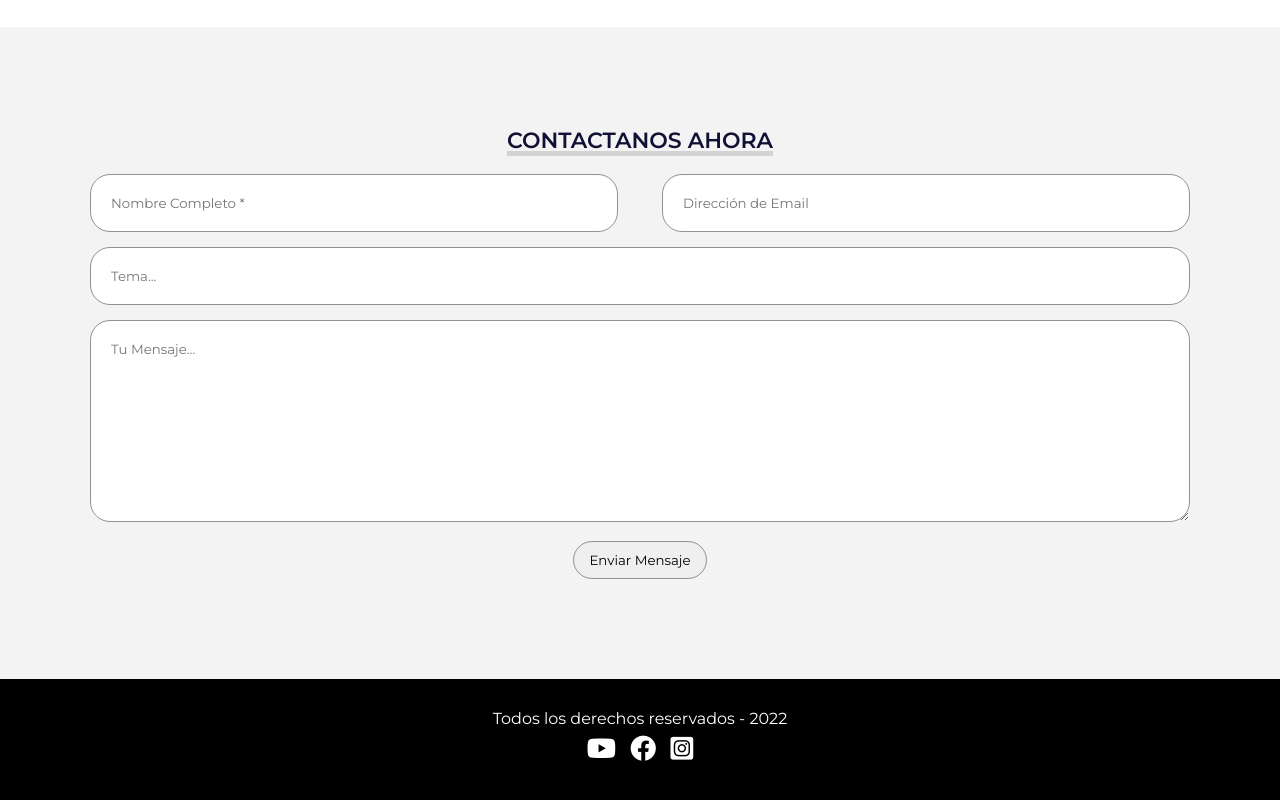
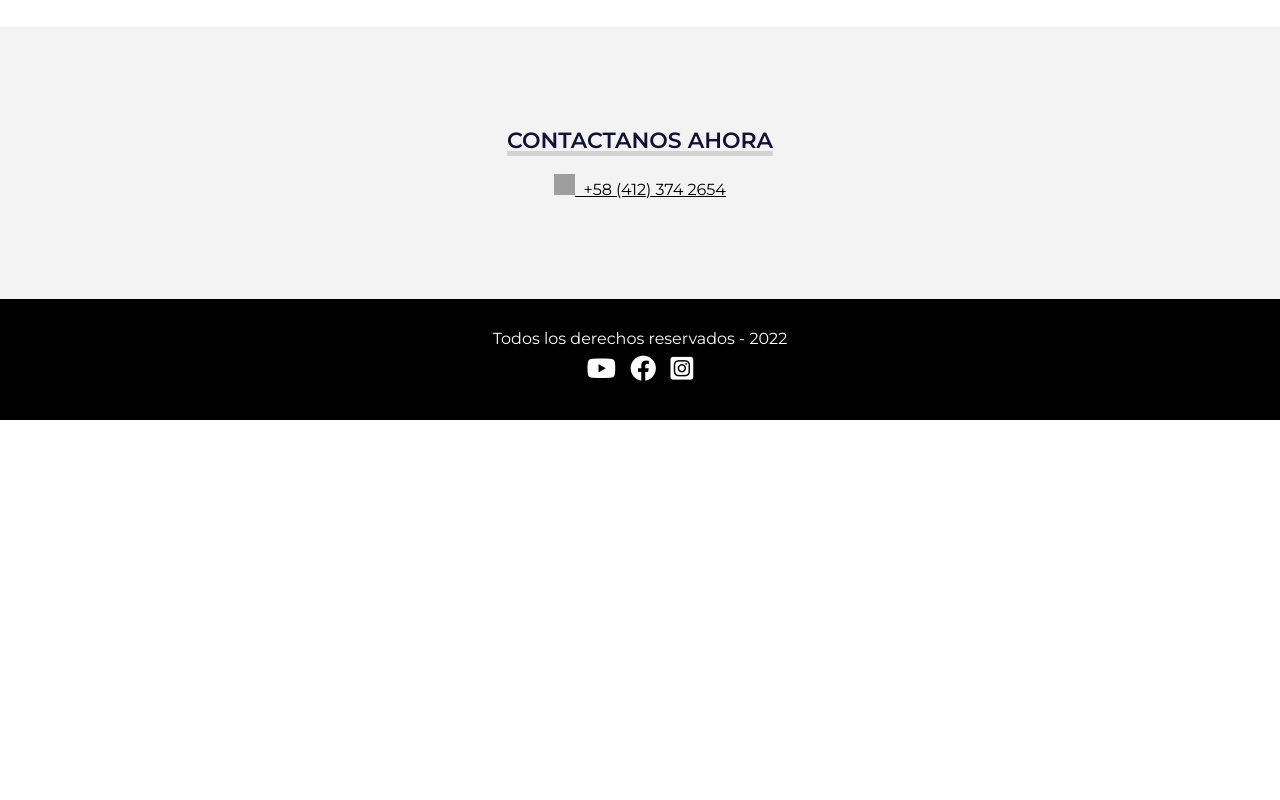
Before and after one commit to valerajose/porfolio, a plain HTML site: page index.html in a window 1280 px wide. Shown: the part 3903-4703 px from the top of the page. After the commit the page ends 4323 px from the top, so only its background shows below. Drawn offline with Linux system fonts and the light colour scheme; grey boxes are pictures that could not be loaded.

Commit message:
actualizacion

```diff
--- a/index.html
+++ b/index.html
@@ -303,22 +303,13 @@
     <!-- SECCTION C O N T A C T O -->
     <section id="contacto">
         <h3 class="titulo-seccion">Contactanos ahora</h3>
-        <div class="contenedor-form">
-            <form action="">
-                <div class="fila mitad">
-                    <input type="text" placeholder="Nombre Completo *" class="input-mitad">
-                    <input type="email" placeholder="Dirección de Email" class="input-mitad">
-                </div>
-                <div class="fila">
-                    <input type="text" placeholder="Tema..." class="input-full">
-                </div>
-                <div class="fila">
-                    <textarea name="" id="" cols="30" rows="10" placeholder="Tu Mensaje..." class="input-full"></textarea>
-                </div>
+        <center>
+            <a class="link" style="color: black;" target="_blank" href="https://api.whatsapp.com/send?phone=584123742654" rel="noopener">
+                <img loading="lazy" class="wp-image-172 alignnone size-full"
+                 src="https://lidotel.com/wp-content/uploads/2020/11/whatsapp.svg" alt="" width="21" height="21">&nbsp; +58 (412) 374 2654</a>
 
-                <input type="submit" value="Enviar Mensaje" class="btn-enviar">
-            </form>
-        </div>
+        </center>
+
     </section>
 
     <!-- SECCION FOOTER -->
```
